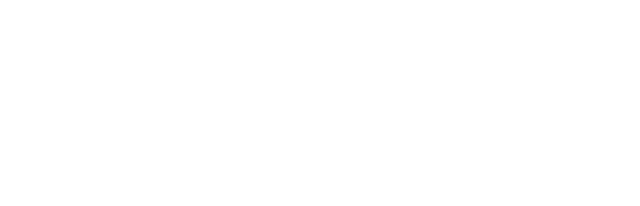
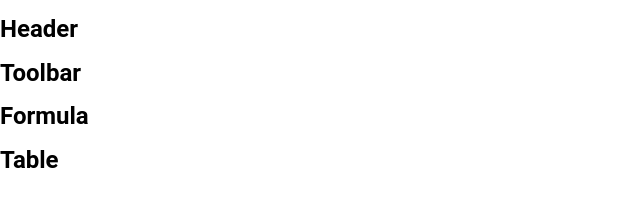
Before and after one commit to Dmitriy-Poplinski/js_excel, a website built with webpack: page src/index.html in a window 1280 px wide. Shown: the whole page, without its empty margins (0-640 px from the left). Built offline with nearby package versions, Linux system fonts and the light colour scheme.

Commit message:
Partly realized Excel component, created Formula, Header, Table and Toolbar components

```diff
--- a/src/components/excel/Excel.js
+++ b/src/components/excel/Excel.js
@@ -3,4 +3,21 @@ export class Excel {
         this.$el = document.querySelector(selector);
         this.components = options.components || [];
     };
+
+    getRoot() {
+        const $root = document.createElement('div');
+
+        this.components.forEach(Component => {
+            const component = new Component();
+            console.log(component);
+            console.log(component.toHTML());
+            $root.insertAdjacentHTML('beforeend', component.toHTML());
+        });
+
+        return $root;
+    };
+
+    render() {
+        this.$el.append(this.getRoot());
+    };
 };
--- a/src/components/formula/Formula.js
+++ b/src/components/formula/Formula.js
@@ -2,5 +2,7 @@
 import { ExcelComponent } from '@core/ExcelComponent';
 
 export class Formula extends ExcelComponent {
-
+    toHTML() {
+        return '<h1>Formula</h1>';
+    };
 };
--- a/src/components/header/Header.js
+++ b/src/components/header/Header.js
@@ -1,5 +1,7 @@
 import { ExcelComponent } from '@core/ExcelComponent';
 
 export class Header extends ExcelComponent {
-
+    toHTML() {
+        return '<h1>Header</h1>';
+    };
 };
--- a/src/components/table/Table.js
+++ b/src/components/table/Table.js
@@ -1,5 +1,7 @@
 import { ExcelComponent } from '@core/ExcelComponent';
 
 export class Table extends ExcelComponent {
-
+    toHTML() {
+        return '<h1>Table</h1>';
+    };
 };
--- a/src/components/toolbar/Toolbar.js
+++ b/src/components/toolbar/Toolbar.js
@@ -2,5 +2,7 @@
 import { ExcelComponent } from '@core/ExcelComponent';
 
 export class Toolbar extends ExcelComponent {
-
+    toHTML() {
+        return '<h1>Toolbar</h1>';
+    }
 };
--- a/src/index.html
+++ b/src/index.html
@@ -9,7 +9,7 @@
     <link rel="stylesheet" href="https://fonts.googleapis.com/css2?family=Material+Symbols+Outlined:opsz,wght,FILL,GRAD@48,400,0,0" />
 </head>
 <body>
-    <div class="app">
+    <div id="app">
 
     </div>
     <script src=""></script>
--- a/src/index.js
+++ b/src/index.js
@@ -1,6 +1,14 @@
 import { Excel } from '@/components/excel/Excel';
+import { Header } from '@/components/header/header';
+import { Toolbar } from '@/components/toolbar/Toolbar';
+import { Formula } from '@/components/formula/Formula';
+import { Table } from '@/components/table/Table';
+
 import './scss/index.scss';
 
+
 const excel = new Excel('#app', {
-    components: []
+    components: [Header, Toolbar, Formula, Table]
 });
+
+excel.render();
```
